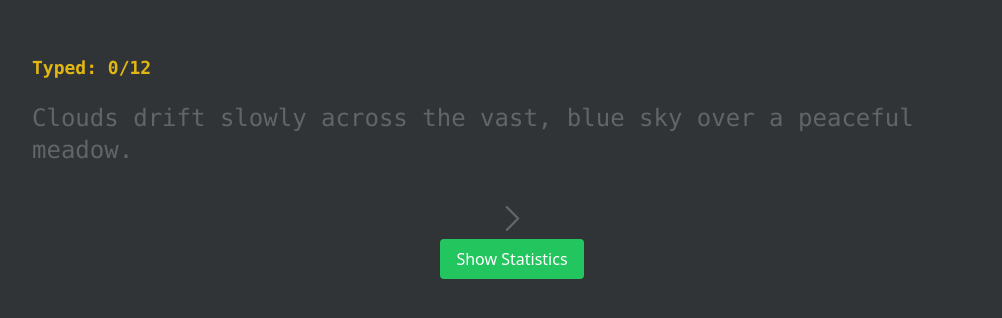
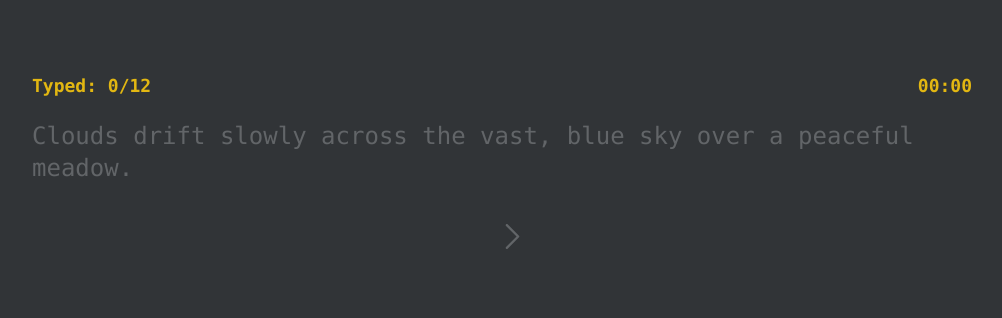
Before and after one commit to Wosten01/Typing-Speed-Trainer, a React (Create React App) app: page / in a window 1280 px wide. Shown: the part 244-562 px from the top of the page, without its empty margins (128-1130 px from the left). Built offline with nearby package versions, Linux system fonts and the light colour scheme.

Commit message:
Added Timer, rewrote some logic in typingSlice.

```diff
--- a/src/components/Statistics/Modal.tsx
+++ b/src/components/Statistics/Modal.tsx
@@ -1,44 +1,18 @@
-import {
-  resetEndTimer,
-  resetInput,
-  setCorrect,
-  setIncorrect,
-} from "../../store/typingSlice";
+import { useSelector } from "react-redux";
+import { RootState } from "../../store";
 import ArrowIcon from "../Buttons/ArrowIcon";
 import ReloadIcon from "../Buttons/ReloadIcon";
 import Stats from "./Stats";
 
 interface ModalProps {
   isOpen: boolean;
-  onClose: () => void;
-  correct: number;
-  incorrect: number;
-  startTime: number;
-  endTime: number;
-  text: string;
   inputRef: React.RefObject<HTMLInputElement>;
   handleNextText: () => void;
+  handleRestart: () => void;
 }
 
-function Modal({
-  isOpen,
-  correct,
-  incorrect,
-  startTime,
-  endTime,
-  text,
-  inputRef,
-  handleNextText,
-}: ModalProps) {
+function Modal({ isOpen, handleNextText, handleRestart }: ModalProps) {
   if (!isOpen) return null;
-
-  const handleRestart = () => {
-    dispatch(resetEndTimer());
-    dispatch(resetInput());
-    dispatch(setCorrect({ num: 0 }));
-    dispatch(setIncorrect({ num: 0 }));
-    inputRef.current?.focus();
-  };
 
   return (
     <div className="fixed inset-0 flex items-center justify-center bg-black bg-opacity-50 z-50">
@@ -47,13 +21,7 @@ function Modal({
           <h2 className="text-xl font-bold mb-4 flex justify-center text-dark-main">
             Statistics
           </h2>
-          <Stats
-            correct={correct}
-            incorrect={incorrect}
-            startTime={startTime}
-            endTime={endTime}
-            text={text}
-          />
+          <Stats />
 
           <div className="flex justify-around">
             <ReloadIcon
@@ -80,6 +48,3 @@ function Modal({
 }
 
 export default Modal;
-function dispatch(arg0: any) {
-  throw new Error("Function not implemented.");
-}
--- a/src/components/Statistics/Stats.tsx
+++ b/src/components/Statistics/Stats.tsx
@@ -1,14 +1,13 @@
-import React from "react";
+import { useSelector } from "react-redux";
+import { RootState } from "../../store";
+import Timer from "../Timer";
 
-interface StatsProps {
-  correct: number;
-  incorrect: number;
-  startTime: number;
-  endTime: number;
-  text: string;
-}
+function Stats() {
 
-function Stats({ correct, incorrect, startTime, endTime, text }: StatsProps) {
+  const { text, testStarted, endTime, startTime, correct, incorrect } = useSelector(
+    (state: RootState) => state.typing
+  )
+
   const calculateWPM = () => {
     if (endTime > startTime) {
       const minutes = (endTime - startTime) / 60000;
@@ -27,6 +26,10 @@ function Stats({ correct, incorrect, startTime, endTime, text }: StatsProps) {
       <span>Incorrect Characters:</span>
       <span className="font-bold">{incorrect}</span>
     </div>
+    <div className="flex justify-between mb-2">
+      <span>Time:</span>
+      <Timer startTime={startTime} testStarted={testStarted} />
+    </div>
     <div className="flex justify-between mt-4">
       <span className="font-semibold">WPM:</span>
       <span className="font-bold">{calculateWPM()}</span>
--- /dev/null
+++ b/src/components/Timer.tsx
@@ -0,0 +1,44 @@
+import React, { useState, useEffect } from "react";
+
+interface TimerProps {
+  startTime: number;
+  testStarted: boolean;
+}
+
+function Timer({ startTime, testStarted }: TimerProps) {
+  const [elapsedTime, setElapsedTime] = useState(0);
+
+  useEffect(() => {
+    const interval = setInterval(() => {
+      if (startTime === 0) {
+        setElapsedTime(0);
+        return;
+      }
+      if (!testStarted) {
+        return;
+      }
+      const now = Date.now();
+      const elapsed = Math.floor((now - startTime) / 1000);
+      setElapsedTime(elapsed);
+    }, 1000);
+
+    return () => clearInterval(interval);
+  }, [startTime, testStarted]);
+
+  const formatTime = (seconds: number) => {
+    const minutes = Math.floor(seconds / 60);
+    const secs = seconds % 60;
+    return `${String(minutes).padStart(2, "0")}:${String(secs).padStart(
+      2,
+      "0"
+    )}`;
+  };
+
+  return (
+    <div className="font-bold text-dark-accent text-lg">
+      {formatTime(elapsedTime)}
+    </div>
+  );
+}
+
+export default Timer;
--- a/src/components/TypingDisplay.tsx
+++ b/src/components/TypingDisplay.tsx
@@ -1,4 +1,7 @@
 import React from "react";
+import Timer from "./Timer";
+import { RootState } from "../store";
+import { useSelector } from "react-redux";
 
 interface TypingDisplayProps {
   words: string[];
@@ -19,17 +22,23 @@ function TypingDisplay({
   handleChange,
   testStarted,
 }: TypingDisplayProps) {
+  const { startTime } = useSelector((state: RootState) => state.typing);
+
   return (
     <main>
       <div
         className={`flex flex-col p-4 text-dark-text bg-dark-background text-2xl font-mono no-copy space-y-5 `}
         onClick={() => inputRef.current?.focus()}
       >
-        <p>
+        <div className=" flex justify-between">
           <span className="font-bold text-dark-accent text-lg">
             {`Typed: ${wordCount}/${wordsAmount}`}
           </span>
-        </p>
+          <p className=" mr-5">
+          <Timer startTime={startTime} testStarted={testStarted} />
+          </p>
+
+        </div>
         <p className="text-left">
           {words.map((char, index) => {
             const typedChar = typedWords[index] || "";
--- a/src/components/TypingTest.tsx
+++ b/src/components/TypingTest.tsx
@@ -11,20 +11,20 @@ import {
   resetEndTimer,
   resetInput,
   newText,
-  regenerateText,
+  resetStartTimer,
+  startTest,
+  stopTest,
 } from "../store/typingSlice";
-import ReloadIcon from "./Buttons/ReloadIcon";
-import Stats from "./Statistics/Stats";
 import ArrowIcon from "./Buttons/ArrowIcon";
 import TypingDisplay from "./TypingDisplay";
 import Modal from "./Statistics/Modal";
 
 function TypingTest() {
   const dispatch: AppDispatch = useDispatch();
-  const { text, input, correct, incorrect, startTime, endTime } = useSelector(
+  const { text, input, testStarted } = useSelector(
     (state: RootState) => state.typing
   );
-  const [testStarted, setTestStarted] = useState(false);
+
   const inputRef = useRef<HTMLInputElement>(null);
   const [isModalOpen, setIsModalOpen] = useState(false);
 
@@ -38,16 +38,24 @@ function TypingTest() {
 
   const wordsAmount = text.trim().split(/\s+/).length;
 
-  const handleOpenModal = () => setIsModalOpen(true);
-  const handleCloseModal = () => setIsModalOpen(false);
+  const handleNewText = () => {
+    dispatch(resetStartTimer());
+    dispatch(resetEndTimer());
+    dispatch(setCorrect({ num: 0 }));
+    dispatch(setIncorrect({ num: 0 }));
+    dispatch(newText());
+    inputRef.current?.focus();
+    setIsModalOpen(false);
+  };
 
-  const handleNewText = () => {
-    setTestStarted(true);
+  const handleRestart = () => {
+    dispatch(resetStartTimer());
     dispatch(resetEndTimer());
     dispatch(resetInput());
-    dispatch(newText());
+    dispatch(setCorrect({ num: 0 }));
+    dispatch(setIncorrect({ num: 0 }));
     inputRef.current?.focus();
-    dispatch(startTimer());
+    setIsModalOpen(false);
   };
 
   const handleKeyDown = (e: KeyboardEvent) => {
@@ -57,7 +65,7 @@ function TypingTest() {
       e.key !== "Control" &&
       e.key !== "Alt"
     ) {
-      setTestStarted(true);
+      dispatch(startTest());
       dispatch(startTimer());
       inputRef.current?.focus();
     }
@@ -81,7 +89,8 @@ function TypingTest() {
   useEffect(() => {
     if (input.length === text.length && testStarted) {
       dispatch(endTimer());
-      setTestStarted(false);
+      dispatch(stopTest())
+      setIsModalOpen(true);
     }
   }, [input, text, testStarted, dispatch]);
 
@@ -92,10 +101,6 @@ function TypingTest() {
       window.removeEventListener("keydown", handleKeyDown);
     };
   }, [testStarted, input, text, dispatch]);
-
-  function handleRestart(): void {
-    throw new Error("Function not implemented.");
-  }
 
   return (
     <div className="h-screen w-screen flex items-center justify-center bg-dark-background ">
@@ -112,9 +117,6 @@ function TypingTest() {
 
         <div className="mt-4 text-center flex flex-col justify-center">
           <div className="flex justify-center gap-x-5">
-            {/* {endTime > 0 && (
-
-            )} */}
             <ArrowIcon
               onClick={handleNewText}
               size={{
@@ -124,36 +126,14 @@ function TypingTest() {
               title="Next Text"
             />
           </div>
-          {endTime > 0 && (
-            <Stats
-              correct={correct}
-              incorrect={incorrect}
-              startTime={startTime}
-              endTime={endTime}
-              text={text}
-            />
-          )}
         </div>
-        <div className=" flex justify-center">
-          <button
-            onClick={handleOpenModal}
-            className="px-4 py-2 bg-green-500 text-white rounded"
-          >
-            Show Statistics
-          </button>
 
-          <Modal
-            isOpen={isModalOpen}
-            onClose={handleCloseModal}
-            correct={correct}
-            incorrect={incorrect}
-            startTime={startTime}
-            endTime={endTime}
-            text={text}
-            inputRef={inputRef}
-            handleNextText={handleNewText}
-          />
-        </div>
+        <Modal
+          isOpen={isModalOpen}
+          inputRef={inputRef}
+          handleNextText={handleNewText}
+          handleRestart={handleRestart}
+        />
       </div>
     </div>
   );
--- a/src/store/typingSlice.ts
+++ b/src/store/typingSlice.ts
@@ -14,6 +14,7 @@ const typingSlice = createSlice({
     incorrect: 0,
     startTime: 0,
     endTime: 0,
+    testStarted: false
   },
   reducers: {
     setInput: (state, action) => {
@@ -34,6 +35,9 @@ const typingSlice = createSlice({
     resetEndTimer: (state) => {
       state.endTime = 0;
     },
+    resetStartTimer: (state) => {
+      state.startTime = 0;
+    },
     resetInput: (state) => {
       state.input = "";
     },
@@ -41,8 +45,14 @@ const typingSlice = createSlice({
       state.text = getRandomPhrase();
     },
     newText: (state) => {
-      state.input = "";
+      typingSlice.caseReducers.resetInput(state)
       typingSlice.caseReducers.regenerateText(state);
+    },
+    startTest: (state) => {
+      state.testStarted = true
+    },
+    stopTest: (state) => {
+      state.testStarted = false
     },
   },
 });
@@ -57,6 +67,9 @@ export const {
   newText,
   resetInput,
   regenerateText,
+  resetStartTimer,
+  startTest,
+  stopTest
 } = typingSlice.actions;
 
 export default typingSlice.reducer;
```
